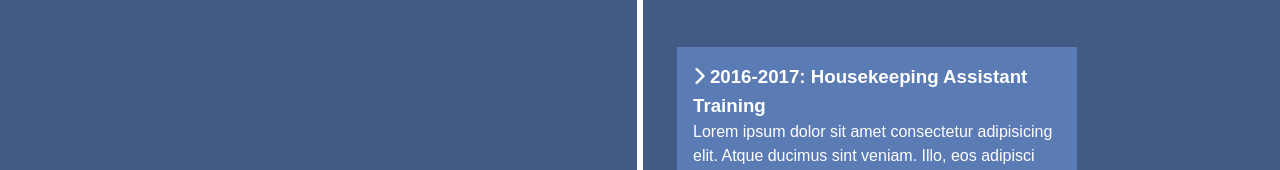
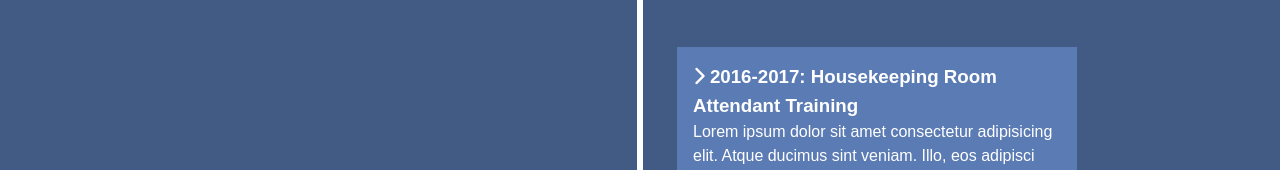
Before and after one commit to AdrianaManea/9_Knowledge_Timeline, a plain HTML site: page index.html in a window 1280 px wide. Shown: the part 628-798 px from the top of the page. Drawn offline with Linux system fonts and the light colour scheme.

Commit message:
updated training 2016-2017

```diff
--- a/index.html
+++ b/index.html
@@ -32,7 +32,7 @@
       </li>
       <li>
         <div>
-          <h3><i class="fas fa-chevron-right"></i> 2016-2017: Housekeeping Assistant Training</h3>
+          <h3><i class="fas fa-chevron-right"></i> 2016-2017: Housekeeping Room Attendant Training</h3>
           <p>Lorem ipsum dolor sit amet consectetur adipisicing elit. Atque ducimus sint veniam. Illo, eos adipisci delectus sequi labore tempore possimus.</p>
         </div>
       </li>
```
